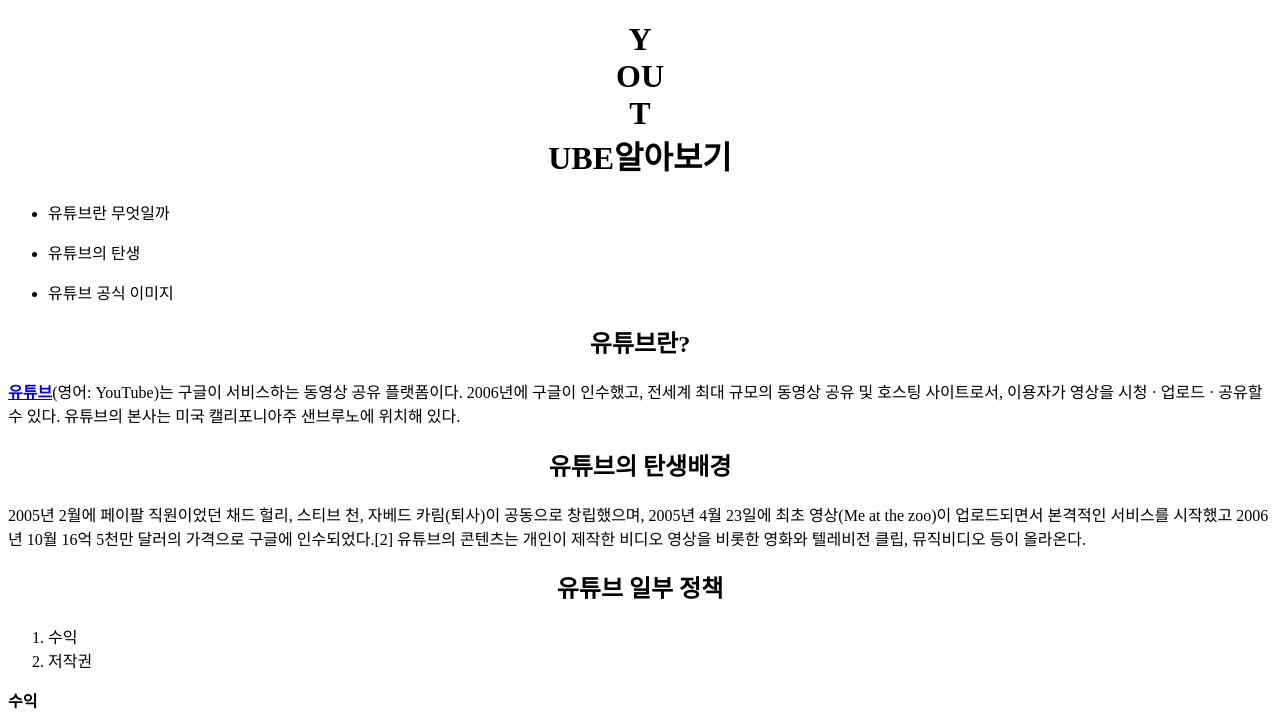
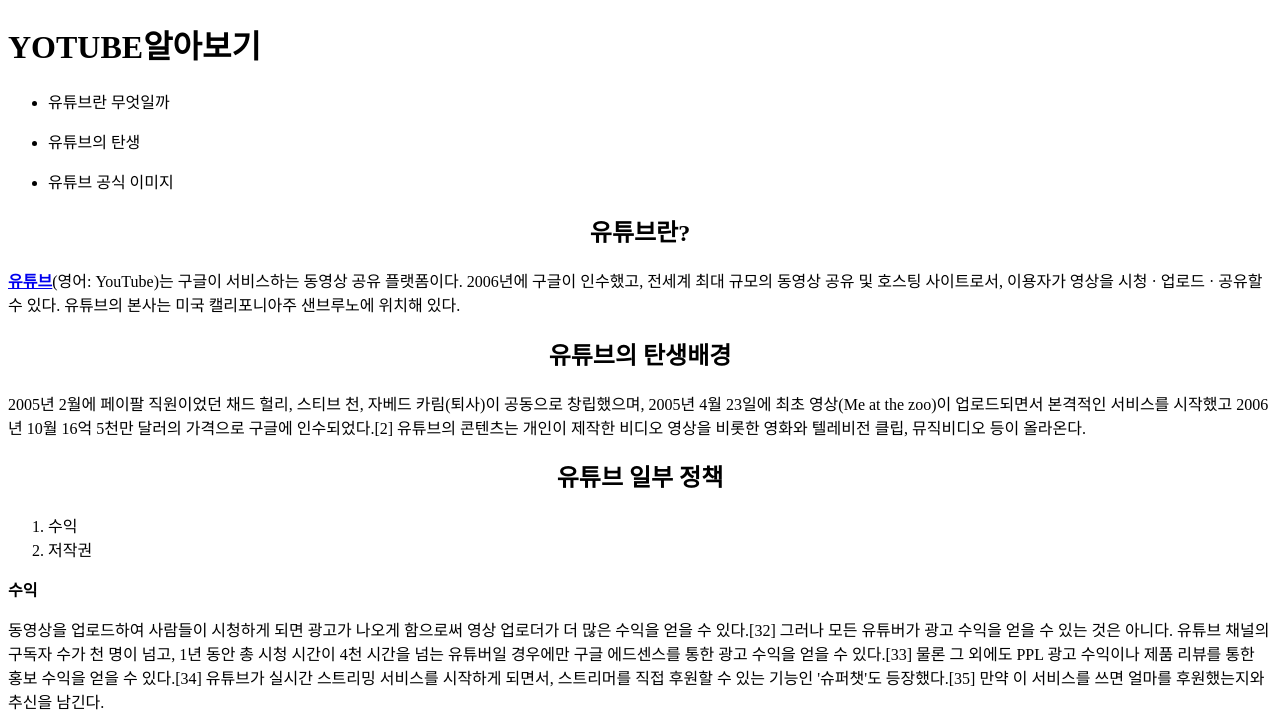
Before and after one commit to tubeduck/first-project, a plain HTML site: page index.html in a window 1280 px wide. Shown: the top 725 px of the page. Drawn offline with Linux system fonts and the light colour scheme.

Commit message:
second 7th commit

```diff
--- a/index.html
+++ b/index.html
@@ -3,7 +3,7 @@
   <head>
     <meta charset="utf-8">
     <title>duck's website</title>
-  <h1 class="h1tag"><div class="red">Y</div>OU<div class="red">T</div>UBE알아보기</h1>
+  <h1 class="h1tag"><h1>YOTUBE알아보기</h1>
   <ul>
     <li><p>유튜브란 무엇일까</p></il>
     <li><p>유튜브의 탄생</p></li>
@@ -33,9 +33,7 @@
       h2 {
         text-align : center;
       }
-      .red {
-        font-color :red;
-      }
+
     </style>
   </body>
 </html>
```
